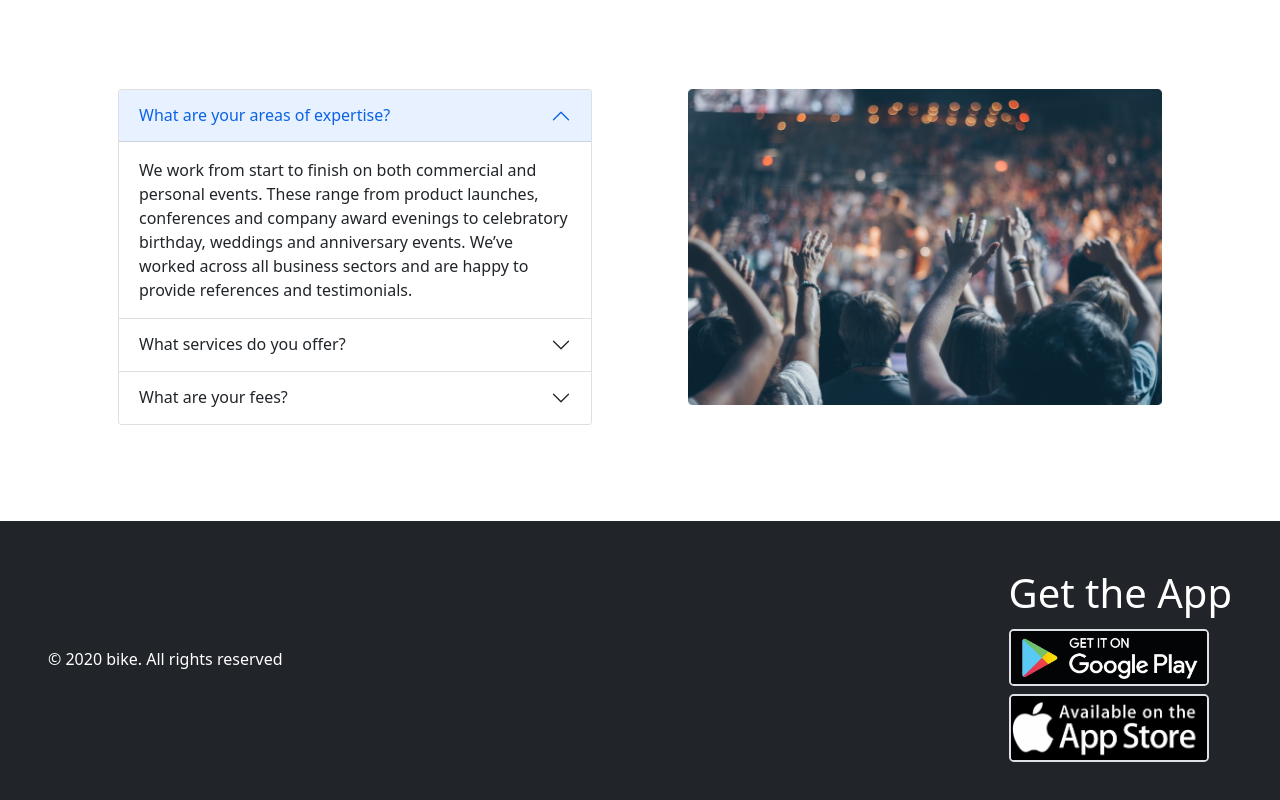
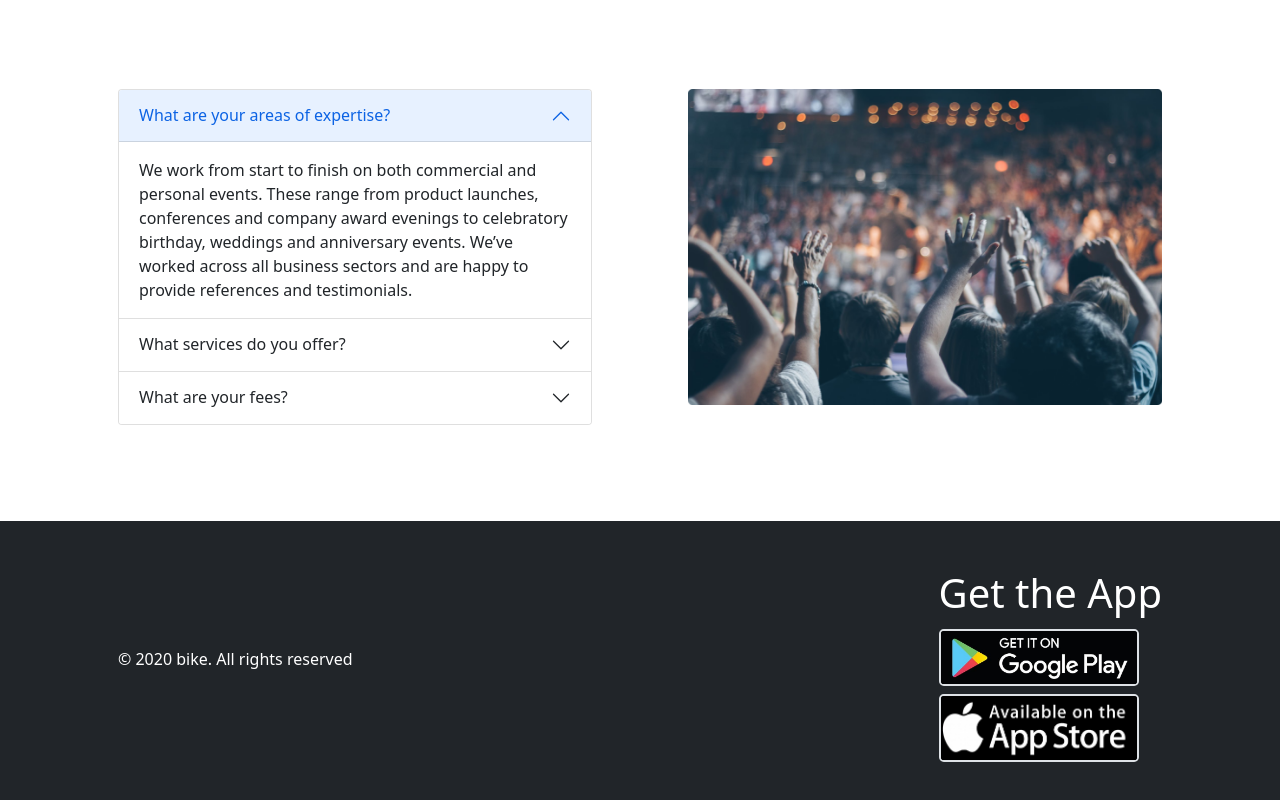
Before and after one commit to naimxno/Influencer-Products, a plain HTML site: page index.html in a window 1280 px wide. Shown: the part 2765-3565 px from the top of the page. Drawn offline with nearby package versions, Linux system fonts and the light colour scheme.

Commit message:
completed

```diff
--- a/index.html
+++ b/index.html
@@ -90,7 +90,7 @@
   </header>
   <main>
     <!-- tost -->
-    <div class="toast align-items-center position-absolute top-75 end-0 d-inline" role="alert" aria-live="assertive"
+    <div class="toast align-items-center position-absolute top-75 end-0 show" role="alert" aria-live="assertive"
       aria-atomic="true">
       <div class="d-flex">
         <div class="toast-body">
@@ -351,15 +351,17 @@
     </div>
     </div>
   </main>
-  <footer>
-    <div class="container-fluid bg-dark p-5 d-flex justify-content-between align-items-center">
+  <footer class="container-fluid bg-dark">
+    <div class="container p-5 d-flex justify-content-between align-items-center">
       <div>
         <p class="text-white">© 2020 bike. All rights reserved</p>
       </div>
       <div class="d-flex flex-column">
         <h1 class="text-white">Get the App</h1>
-        <a href=""><img class="rounded-3 border border-2 my-1" width="200px" src="./images/google.jpg" alt=""></a>
-        <a href=""><img class="rounded-3 border border-2 my-1" width="200px" src="./images/apple.jpg" alt=""></a>
+        <a target="_blank" href="https://play.google.com/store/apps/details?id=com.eventbrite.attendee"><img
+            class="rounded-3 border border-2 my-1" width="200px" src="./images/google.jpg" alt=""></a>
+        <a target="_blank" href="https://www.apple.com/app-store/"><img class="rounded-3 border border-2 my-1"
+            width="200px" src="./images/apple.jpg" alt=""></a>
       </div>
     </div>
   </footer>
```
